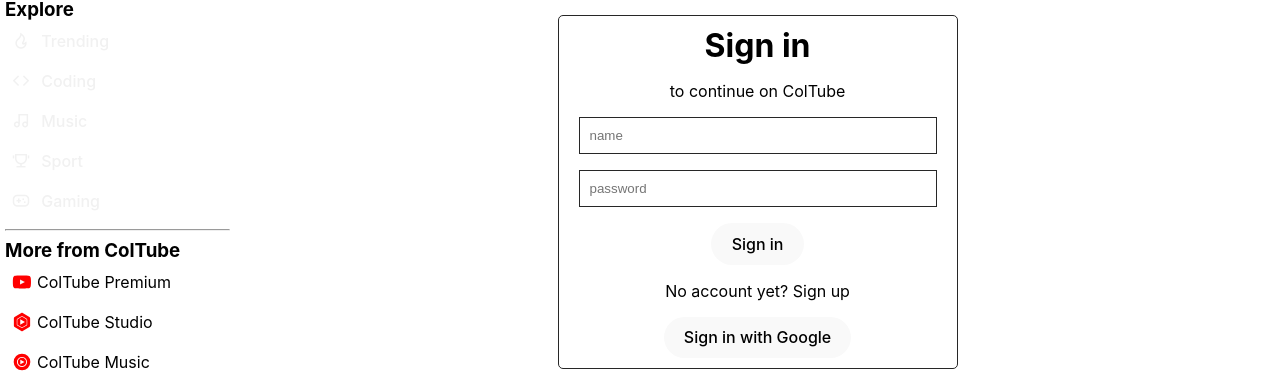
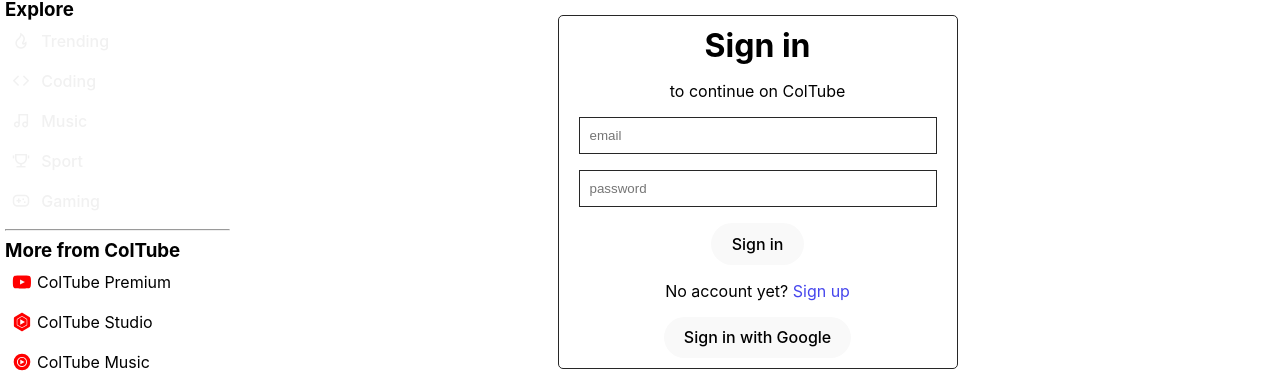
Before and after one commit to ColTheDeveloper/ColTube, a React (Vite) app in the folder frontend/: page /auth in a window 1280 px wide. Shown: the part 188-561 px from the top of the page. Built offline with nearby package versions, Linux system fonts and the light colour scheme.

Commit message:
completed the auth error showing page

```diff
--- a/frontend/src/pages/Auth/Auth.css
+++ b/frontend/src/pages/Auth/Auth.css
@@ -37,3 +37,12 @@
     font-size: 12px;
     display: flex;
 }
+
+.signing-text{
+
+}
+
+.signing-text>span{
+    color: rgb(70, 70, 237);
+    cursor: pointer;
+}
--- a/frontend/src/pages/Auth/Auth.tsx
+++ b/frontend/src/pages/Auth/Auth.tsx
@@ -68,11 +68,17 @@
             }).catch((err)=>{
                 console.log(err)
                 dispatch(loginFailure())
+                setError(true)
+                setErrMsg("An error occur try again!")
 
             })
         })
     }
     const handleSignupSubmit=async(e:React.FormEvent<HTMLFormElement>)=>{
+        if(signupData.password.length<=5){
+            setError(true)
+            setErrMsg("Password must be more that 5 words!")
+        }
         e.preventDefault()
         try {
             dispatch(loginStart())
@@ -96,7 +102,7 @@
                         <p>to continue on ColTube</p>
                         <input
                             type="text"
-                            placeholder="name"
+                            placeholder="email"
                             name="email"
                             value={signinData.email}
                             onChange={(e)=>handleSigninChange(e)}
@@ -114,7 +120,7 @@
                         {error&&<span className="err-msg"><i className="ri-error-warning-fill"></i> <p>{" "}{errMsg}</p></span>}
 
                         <button type="submit">Sign in</button>
-                        <p>No account yet?<span onClick={()=>setIsSigninForm(false)}> Sign up</span></p>
+                        <p className="signing-text">No account yet?<span onClick={()=>setIsSigninForm(false)}> Sign up</span></p>
                         <button  onClick={()=>signinWithGoogle()}>Sign in with Google</button>
                     </form>
                 :
@@ -138,7 +144,7 @@
                             onChange={(e)=>handleSignupChange(e)}
                             value={signupData.email}
                             className="input"
-                        />
+                            />
 
                         <input
                             type="password"
@@ -147,11 +153,11 @@
                             onChange={(e)=>handleSignupChange(e)}
                             value={signupData.password}
                             className="input"
-                        />
-                        {error&&<p>{errMsg}</p>}
+                            />
+                        {error&&<span className="err-msg"><i className="ri-error-warning-fill"></i> <p>{" "}{errMsg}</p></span>}
 
                         <button type="submit">Sign up</button>
-                        <p>Already had an account?<span onClick={()=>setIsSigninForm(true)}> Sign in</span></p>
+                        <p className="signing-text">Already had an account?<span onClick={()=>setIsSigninForm(true)}> Sign in</span></p>
                         <button  onClick={()=>signinWithGoogle()}>Sign in with Google</button>
                     </form>
                 }
```
